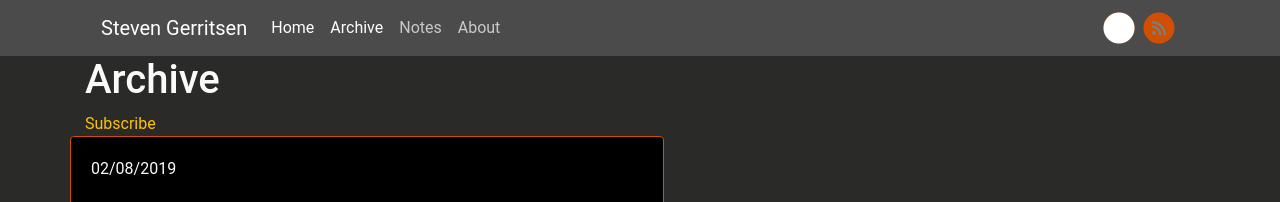
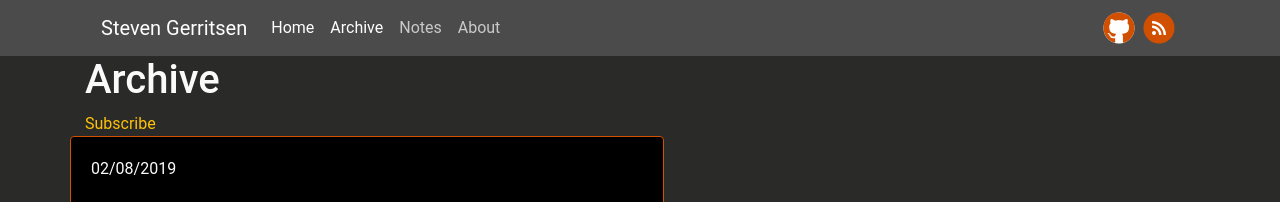
Before and after one commit to Steeff0/steeff0.github.io, a Jekyll site: the page built from pages/archive.html, in a window 1280 px wide. Shown: the top 202 px of the page. Built offline with Jekyll 4.4.1, drawn with Linux system fonts in a browser that asks for light colours; some web fonts are replaced.

Commit message:
Style header

```diff
--- a/_includes/header.html
+++ b/_includes/header.html
@@ -24,15 +24,15 @@
                             </ul>
                             <a href="{{ site.github.repository_url }}">
                                 <span class="fa-stack fa-1x">
+                                    <i class="fas fa-circle fa-stack-2x text-white"></i>
                                     <i class="fab fa-github fa-stack-2x text-primary"></i>
-                                    <i class="fas fa-circle fa-stack-2x text-white"></i>
                                 </span>
                                 <span class="sr-only">View On GitHub</span>
                             </a>
                             <a href="{{ 'feed.xml' | relative_url }}">
                                 <span class="fa-stack fa-1x">
                                     <i class="fas fa-circle fa-stack-2x text-primary"></i>
-                                    <i class="fas fa-rss fa-stack-1x fa-inverse text-secondary"></i>
+                                    <i class="fas fa-rss fa-stack-1x fa-inverse text-white"></i>
                                 </span>
                                 <span class="sr-only">Subscribe</span>
                             </a>
```
